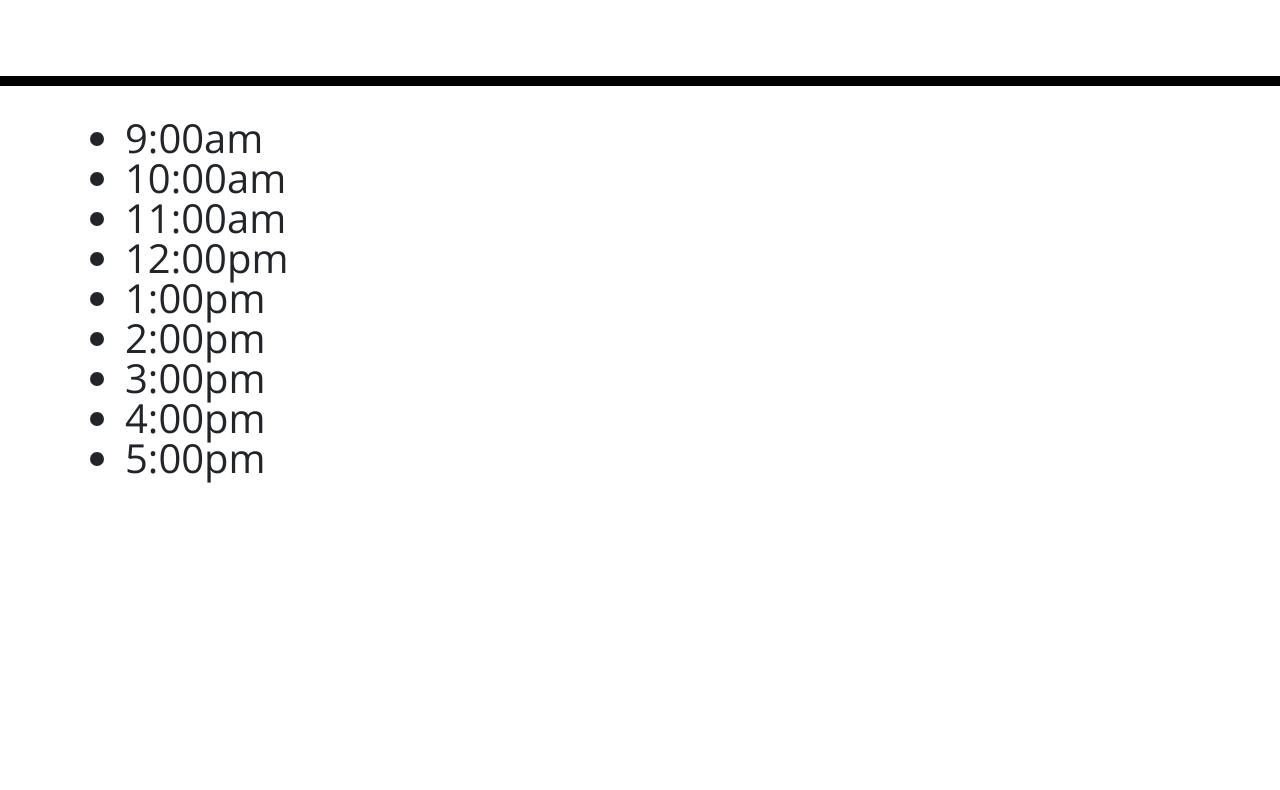
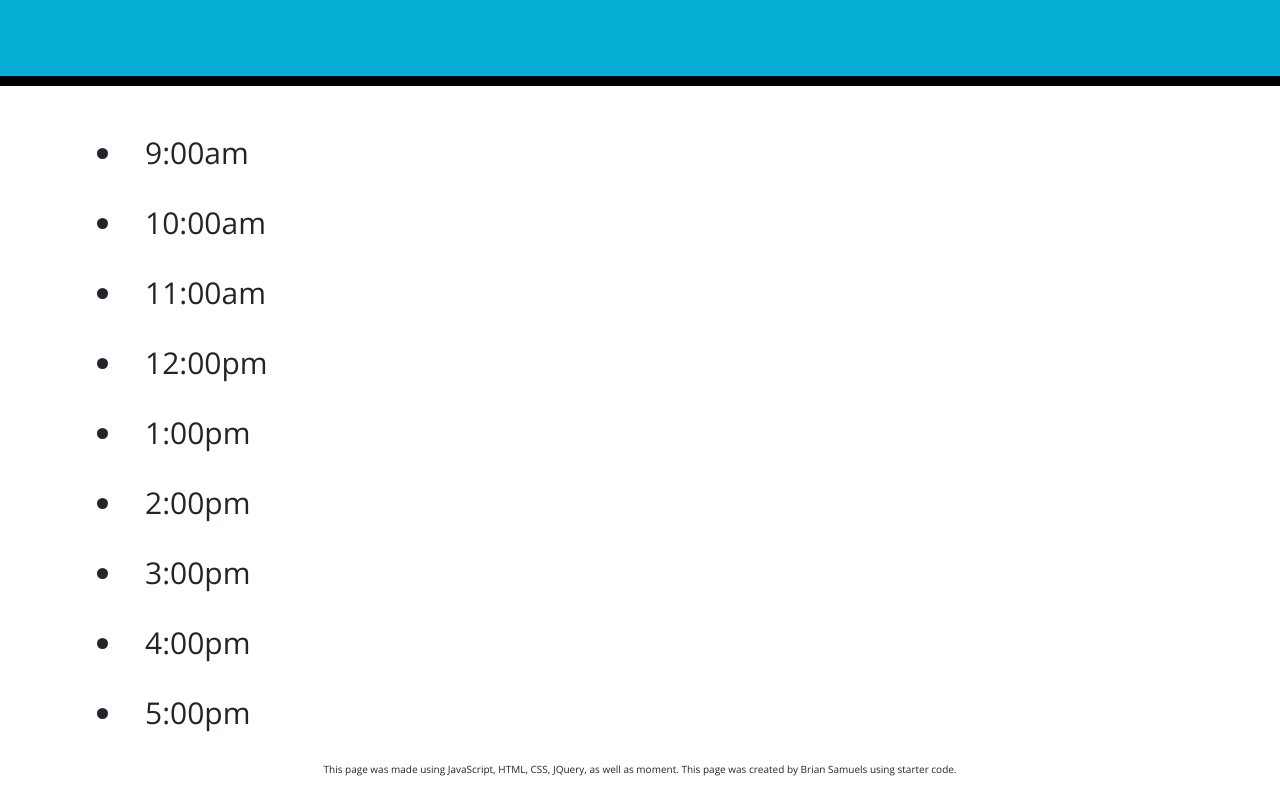
Before and after one commit to Samuels1996/Daily-planner, a plain HTML site: page index.html in a window 1280 px wide. Shown: the part 182-972 px from the top of the page. Before the commit the page ends 800 px from the top, so only its background shows below. Drawn offline with nearby package versions, Linux system fonts and the light colour scheme.

Commit message:
Adding in additional HTML as well as CSS changes

```diff
--- a/assets/css/style.css
+++ b/assets/css/style.css
@@ -19,6 +19,7 @@ textarea {
   color: black;
   border-radius: 0;
   border-bottom: 10px solid black;
+  background-color: #06aed5;
 }
 
 .description {
@@ -71,9 +72,18 @@ textarea {
 }
 
 .container {
-  font-size: 40px;
+  font-size: 30px;
   text-align: left;
   display: flex;
   flex-wrap: wrap;
   justify-content: left;
 }
+
+.container li {
+  padding: 20px;
+}
+
+footer {
+  font-size: 10px;
+  text-align: center;
+}
--- a/index.html
+++ b/index.html
@@ -46,4 +46,8 @@
     <script src="https://cdnjs.cloudflare.com/ajax/libs/moment.js/2.24.0/moment.min.js"></script>
     <script src="./assets/js/javascript.js"></script>
   </body>
+
+  <footer>
+    <p>This page was made using JavaScript, HTML, CSS, JQuery, as well as moment. This page was created by Brian Samuels using starter code.</p>
+  </footer>
 </html>
```
